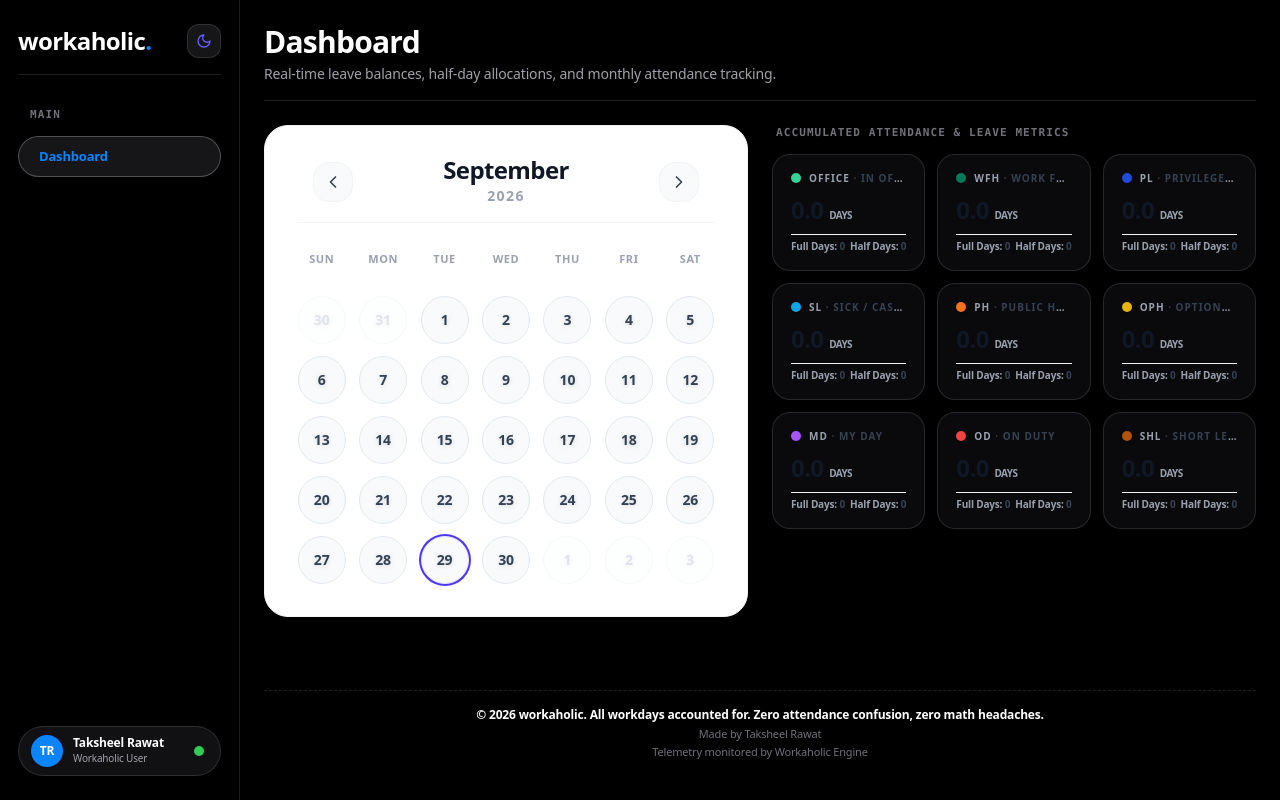
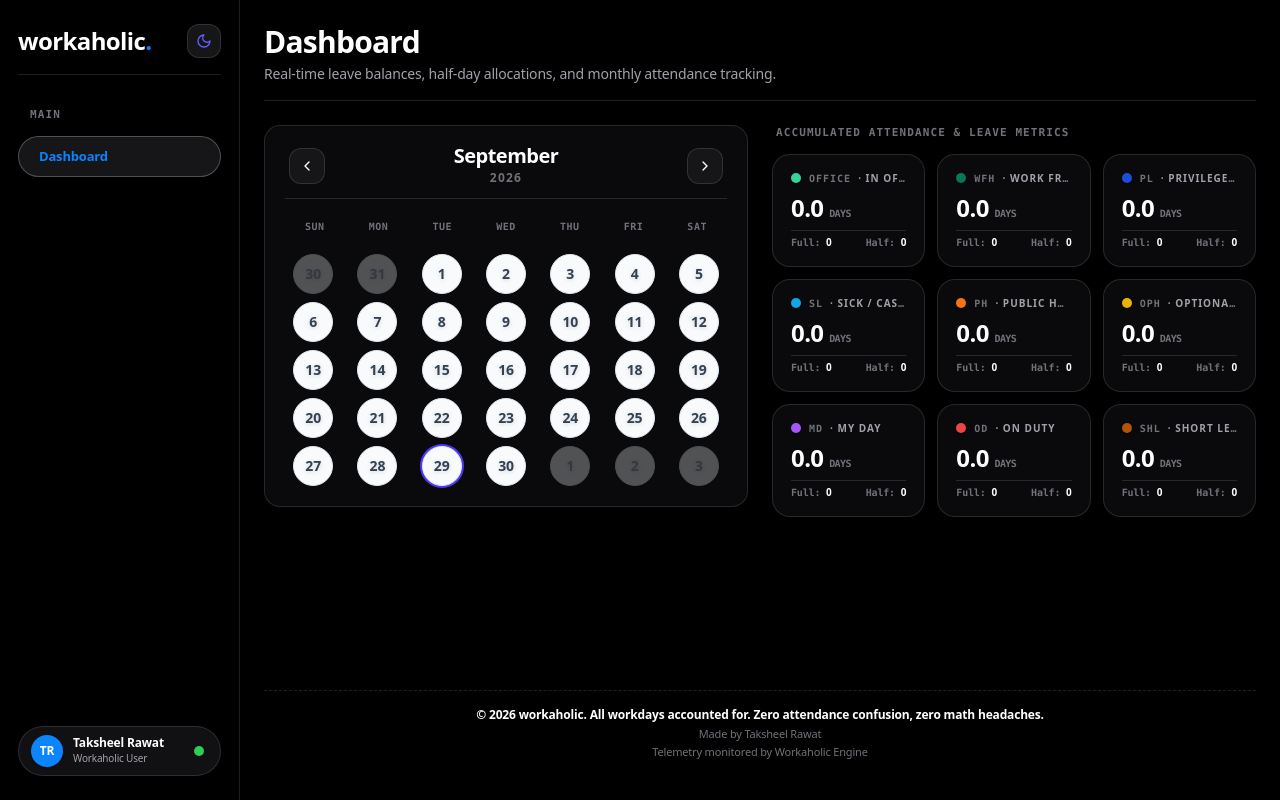
Before and after one commit to TaksheelSingh/workaholic, a React (Vite) app: page / in a window 1280 px wide. Built offline with nearby package versions, Linux system fonts and the light colour scheme; no server answers.

Commit message:
Standardize CalendarCard and KpiMetricsGrid with compact layout and master CSS variables

```diff
--- a/src/components/CalendarCard.jsx
+++ b/src/components/CalendarCard.jsx
@@ -16,25 +16,25 @@ export const CalendarCard = ({
   const todayKey = formatDateKey(new Date().getFullYear(), new Date().getMonth(), new Date().getDate());
 
   return (
-    <div className="bg-white dark:bg-[#0a0a0c] rounded-3xl border border-gray-100 dark:border-white/10 shadow-sm p-4 sm:p-6 md:p-8 space-y-6 transition-colors duration-200">
+    <div className="bg-[var(--bg-card)] rounded-2xl border border-[var(--border-color)] shadow-sm p-4 sm:p-5 space-y-4 transition-colors duration-200">
 
       {/* Month Navigation: Left arrow far left, Centered Month Name on top, Year below, Right arrow far right */}
-      <div className="flex items-center justify-between px-2 sm:px-4 pb-4 border-b border-gray-100 dark:border-white/10">
+      <div className="flex items-center justify-between px-1 pb-3 border-b border-[var(--border-color)]">
         <button
           type="button"
           onClick={onPrevMonth}
           title="Previous Month"
-          className="w-10 h-10 rounded-2xl bg-gray-50 dark:bg-[#161618] border border-gray-100 dark:border-white/10 flex items-center justify-center text-gray-700 dark:text-gray-200 hover:bg-gray-100 dark:hover:bg-gray-800 transition cursor-pointer flex-shrink-0"
+          className="w-9 h-9 rounded-xl bg-[var(--bg-card-inner)] border border-[var(--border-color)] flex items-center justify-center text-[var(--text-primary)] hover:border-[var(--border-hover)] transition cursor-pointer flex-shrink-0"
         >
-          <ChevronLeft className="w-5 h-5" />
+          <ChevronLeft className="w-4 h-4" />
         </button>
 
         {/* Middle Aligned Month & Year Header */}
         <div className="flex flex-col items-center justify-center text-center mx-auto">
-          <h2 className="text-xl sm:text-2xl font-black text-gray-900 dark:text-white tracking-tight leading-none">
+          <h2 className="text-lg sm:text-xl font-extrabold text-[var(--text-primary)] tracking-tight leading-none">
             {MONTH_NAMES[monthIndex]}
           </h2>
-          <span className="text-xs sm:text-sm font-bold text-gray-400 dark:text-gray-500 tracking-widest mt-1">
+          <span className="text-xs font-semibold text-[var(--text-muted)] tracking-widest mt-1">
             {year}
           </span>
         </div>
@@ -43,18 +43,18 @@ export const CalendarCard = ({
           type="button"
           onClick={onNextMonth}
           title="Next Month"
-          className="w-10 h-10 rounded-2xl bg-gray-50 dark:bg-[#161618] border border-gray-100 dark:border-white/10 flex items-center justify-center text-gray-700 dark:text-gray-200 hover:bg-gray-100 dark:hover:bg-gray-800 transition cursor-pointer flex-shrink-0"
+          className="w-9 h-9 rounded-xl bg-[var(--bg-card-inner)] border border-[var(--border-color)] flex items-center justify-center text-[var(--text-primary)] hover:border-[var(--border-hover)] transition cursor-pointer flex-shrink-0"
         >
-          <ChevronRight className="w-5 h-5" />
+          <ChevronRight className="w-4 h-4" />
         </button>
       </div>
 
       {/* 7-Column Weekday Headers */}
-      <div className="grid grid-cols-7 gap-1 sm:gap-2 md:gap-3 text-center">
+      <div className="grid grid-cols-7 gap-1 text-center">
         {WEEKDAYS.map((wd) => (
           <div
             key={wd}
-            className="text-[10px] sm:text-[11px] font-black text-gray-400 dark:text-gray-500 uppercase tracking-wider py-1"
+            className="text-[10px] font-extrabold text-[var(--text-muted)] uppercase tracking-wider py-1 font-mono"
           >
             {wd}
           </div>
@@ -62,7 +62,7 @@ export const CalendarCard = ({
       </div>
 
       {/* Day Circles Grid */}
-      <div className="grid grid-cols-7 gap-1.5 sm:gap-2.5 md:gap-3 justify-items-center">
+      <div className="grid grid-cols-7 gap-1.5 sm:gap-2 justify-items-center">
         {days.map((dayObj) => {
           const entry = leaves[dayObj.dateStr];
           const isToday = dayObj.dateStr === todayKey;
--- a/src/components/DateCircle.jsx
+++ b/src/components/DateCircle.jsx
@@ -46,7 +46,7 @@ export const DateCircle = ({
       onClick={onClick}
       style={style}
       className={`
-        w-9 h-9 sm:w-11 sm:h-11 md:w-12 md:h-12 rounded-full flex items-center justify-center transition-all duration-200 cursor-pointer select-none font-bold text-xs sm:text-sm
+        w-8 h-8 sm:w-9 sm:h-9 md:w-10 md:h-10 rounded-full flex items-center justify-center transition-all duration-200 cursor-pointer select-none font-bold text-xs sm:text-sm
         ${!isCurrentMonth ? 'opacity-30' : ''}
         ${isSelected ? 'ring-4 ring-indigo-500 ring-offset-2 dark:ring-offset-gray-900 scale-105' : ''}
         ${isToday && !entry ? 'ring-2 ring-indigo-600 border-2 border-indigo-500' : ''}
--- a/src/components/KpiMetricsGrid.jsx
+++ b/src/components/KpiMetricsGrid.jsx
@@ -13,7 +13,7 @@ export const KpiMetricsGrid = ({ metrics, isDark, onCategoryClick }) => {
           <div
             key={key}
             onClick={() => onCategoryClick && onCategoryClick(key)}
-            className="kpi-hover-card group relative bg-white dark:bg-[#0a0a0c] rounded-3xl p-4 border border-gray-100 dark:border-white/10 shadow-sm hover:shadow-2xl hover:-translate-y-1 hover:border-gray-300 dark:hover:border-white/20 transition-all duration-250 ease-out cursor-pointer overflow-hidden space-y-2"
+            className="kpi-hover-card group relative bg-[var(--bg-card)] rounded-2xl p-3.5 border border-[var(--border-color)] shadow-sm hover:shadow-xl hover:-translate-y-1 hover:border-[var(--border-hover)] transition-all duration-200 ease-out cursor-pointer overflow-hidden space-y-1.5"
           >
             {/* Category Indicator Dot & Name */}
             <div className="flex items-center space-x-2">
@@ -21,20 +21,20 @@ export const KpiMetricsGrid = ({ metrics, isDark, onCategoryClick }) => {
                 style={{ backgroundColor: hex }}
                 className="w-2.5 h-2.5 rounded-full flex-shrink-0 shadow-sm"
               />
-              <span className="text-[10px] font-black text-gray-400 dark:text-gray-400 uppercase tracking-widest truncate" title={typeInfo.name}>
-                {key} <span className="font-semibold text-gray-700 dark:text-gray-300">· {typeInfo.name}</span>
+              <span className="text-[10px] font-extrabold text-[var(--text-muted)] uppercase tracking-widest truncate font-mono" title={typeInfo.name}>
+                {key} <span className="font-semibold text-[var(--text-secondary)] font-sans">· {typeInfo.name}</span>
               </span>
             </div>
 
             {/* Total Value */}
-            <div className="text-2xl font-black tracking-tight text-gray-900 dark:text-white">
-              {data.formattedTotal} <span className="text-[10px] font-bold text-gray-400 dark:text-gray-500">DAYS</span>
+            <div className="text-xl sm:text-2xl font-black tracking-tight text-[var(--text-primary)]">
+              {data.formattedTotal} <span className="text-[10px] font-bold text-[var(--text-muted)] font-mono">DAYS</span>
             </div>
 
             {/* Sub-metrics breakdown (Full Days vs Half Days) */}
-            <div className="text-[10px] font-semibold text-gray-400 dark:text-gray-500 flex justify-between pt-1 border-t border-gray-100 dark:border-white/10">
-              <span>Full Days: <strong className="text-gray-700 dark:text-gray-300">{data.fullCount}</strong></span>
-              <span>Half Days: <strong className="text-gray-700 dark:text-gray-300">{data.halfCount}</strong></span>
+            <div className="text-[10px] font-semibold text-[var(--text-muted)] flex justify-between pt-1 border-t border-[var(--border-color)] font-mono">
+              <span>Full: <strong className="text-[var(--text-primary)] font-sans">{data.fullCount}</strong></span>
+              <span>Half: <strong className="text-[var(--text-primary)] font-sans">{data.halfCount}</strong></span>
             </div>
           </div>
         );
```
